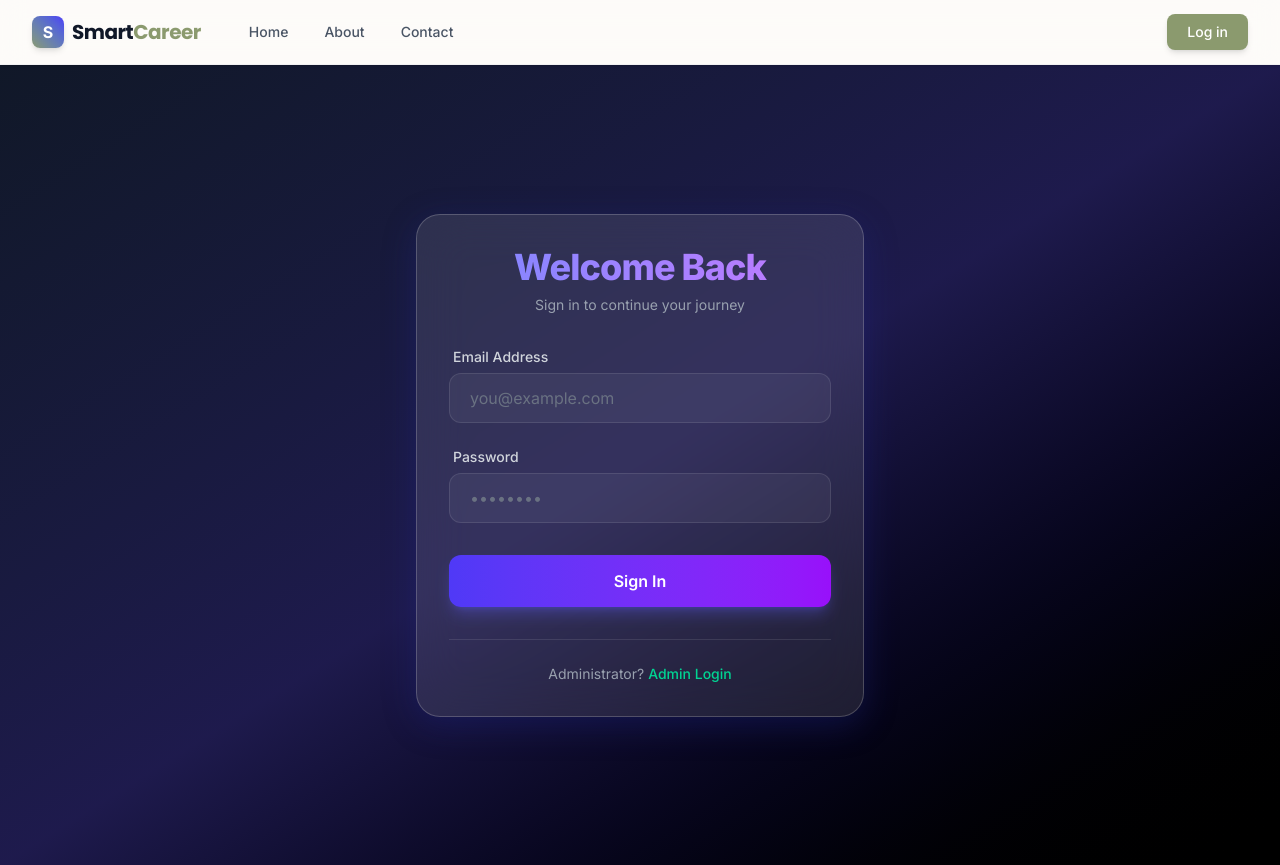
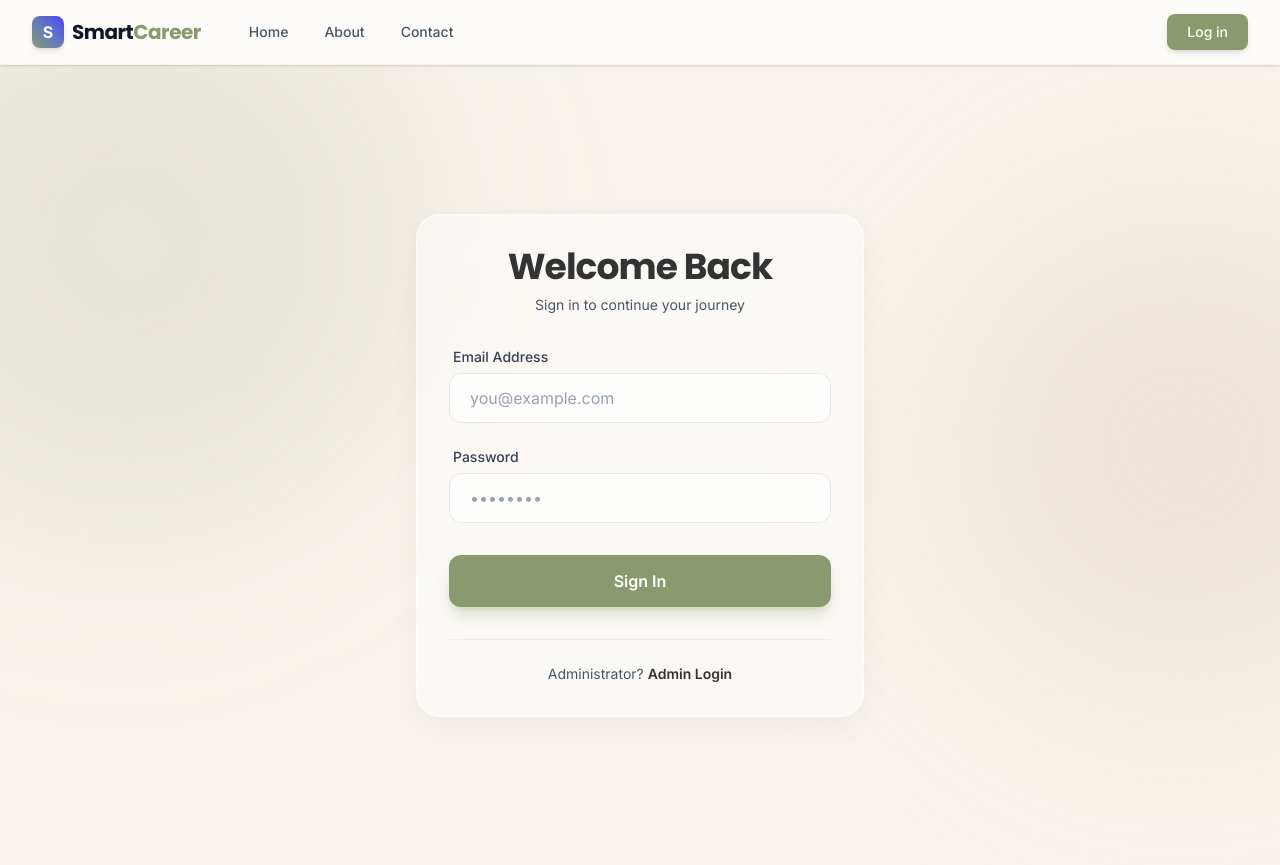
Before and after one commit to Jayumali369/placement-portal-major-project, a Next.js app in the folder frontend/: page /login in a window 1280 px wide. Built offline with nearby package versions, Linux system fonts and the light colour scheme.

Commit message:
style: update login page to match new light color palette and motion design

```diff
--- a/frontend/app/login/page.js
+++ b/frontend/app/login/page.js
@@ -1,7 +1,7 @@
 "use client";
 import { useState } from "react";
 import { useRouter } from "next/navigation";
-import Link from "next/link";
+import { motion } from "framer-motion";
 
 export default function LoginPage() {
   const router = useRouter();
@@ -37,31 +37,49 @@ export default function LoginPage() {
   };
 
   return (
-    <div className="min-h-screen bg-gradient-to-br from-gray-900 via-indigo-950 to-black flex flex-col items-center justify-center p-4">
-      <div className="w-full max-w-md bg-white/10 backdrop-blur-xl border border-white/20 p-8 rounded-3xl shadow-[0_8px_32px_0_rgba(31,38,135,0.37)] transform transition-all duration-500 hover:scale-[1.02]">
+    <div className="min-h-screen bg-[#f7f2eb] relative overflow-hidden flex flex-col items-center justify-center p-4 font-sans text-[#333333]">
+
+      {/* Animated Background Blobs matching Home Page */}
+      <motion.div
+        animate={{ scale: [1, 1.1, 1], rotate: [0, 90, 0] }}
+        transition={{ duration: 20, repeat: Infinity, ease: "linear" }}
+        className="absolute top-[-10%] left-[-10%] w-[40vw] h-[40vw] bg-[#8b9a6e]/20 rounded-full blur-[100px] mix-blend-multiply opacity-70 z-0"
+      />
+      <motion.div
+        animate={{ scale: [1, 1.2, 1], rotate: [0, -90, 0] }}
+        transition={{ duration: 25, repeat: Infinity, ease: "linear" }}
+        className="absolute top-[20%] right-[-10%] w-[35vw] h-[35vw] bg-[#eae2d6]/60 rounded-full blur-[100px] mix-blend-multiply opacity-70 z-0"
+      />
+
+      <motion.div
+        initial={{ opacity: 0, y: 20 }}
+        animate={{ opacity: 1, y: 0 }}
+        transition={{ duration: 0.5 }}
+        className="w-full max-w-md bg-white/50 backdrop-blur-xl border border-white/60 p-8 rounded-3xl shadow-[0_8px_30px_rgb(0,0,0,0.04)] transform transition-all relative z-10"
+      >
         <div className="text-center mb-8">
-          <h2 className="text-4xl font-extrabold text-transparent bg-clip-text bg-gradient-to-r from-indigo-400 to-purple-400 mb-2 tracking-tight">
+          <h2 className="text-4xl font-extrabold text-[#333333] mb-2 tracking-tight font-poppins">
             {isAdminMode ? "Admin Portal" : "Welcome Back"}
           </h2>
-          <p className="text-gray-400 text-sm">
+          <p className="text-gray-600 text-sm">
             {isAdminMode ? "Sign in to manage the placement platform" : "Sign in to continue your journey"}
           </p>
         </div>
 
         {error && (
-          <div className="bg-red-500/10 border border-red-500/50 text-red-400 p-4 rounded-xl mb-6 text-sm text-center animate-pulse">
+          <div className="bg-red-50 border border-red-200 text-red-600 p-4 rounded-xl mb-6 text-sm text-center animate-pulse">
             {error}
           </div>
         )}
 
         <form onSubmit={handleSubmit} className="flex flex-col gap-6">
           <div className="flex flex-col gap-1.5">
-            <label htmlFor="email" className="text-sm font-medium text-gray-300 pl-1">Email Address</label>
+            <label htmlFor="email" className="text-sm font-medium text-gray-700 pl-1">Email Address</label>
             <input
               type="email"
               required
               id="email"
-              className="w-full px-5 py-3 rounded-xl bg-white/5 border border-white/10 text-white placeholder-gray-500 focus:ring-2 focus:ring-indigo-500 focus:border-transparent outline-none transition-all"
+              className="w-full px-5 py-3 rounded-xl bg-white/80 border border-gray-200 text-[#333333] placeholder-gray-400 focus:ring-2 focus:ring-[#8b9a6e] focus:border-transparent outline-none transition-all"
               placeholder="you@example.com"
               value={formData.email}
               onChange={(e) => setFormData({...formData, email: e.target.value})}
@@ -69,12 +87,12 @@ export default function LoginPage() {
           </div>
 
           <div className="flex flex-col gap-1.5">
-            <label htmlFor="password" className="text-sm font-medium text-gray-300 pl-1">Password</label>
+            <label htmlFor="password" className="text-sm font-medium text-gray-700 pl-1">Password</label>
             <input
               type="password"
               required
               id="password"
-              className="w-full px-5 py-3 rounded-xl bg-white/5 border border-white/10 text-white placeholder-gray-500 focus:ring-2 focus:ring-indigo-500 focus:border-transparent outline-none transition-all"
+              className="w-full px-5 py-3 rounded-xl bg-white/80 border border-gray-200 text-[#333333] placeholder-gray-400 focus:ring-2 focus:ring-[#8b9a6e] focus:border-transparent outline-none transition-all"
               placeholder="••••••••"
               value={formData.password}
               onChange={(e) => setFormData({...formData, password: e.target.value})}
@@ -86,44 +104,43 @@ export default function LoginPage() {
             disabled={isLoading}
             className={`mt-2 w-full py-3.5 rounded-xl font-semibold text-white shadow-lg transform transition-all active:scale-95 disabled:opacity-70 disabled:cursor-not-allowed ${
               isAdminMode
-                ? "bg-gradient-to-r from-emerald-600 to-teal-600 hover:from-emerald-500 hover:to-teal-500 shadow-emerald-500/30"
-                : "bg-gradient-to-r from-indigo-600 to-purple-600 hover:from-indigo-500 hover:to-purple-500 shadow-indigo-500/30"
+                ? "bg-[#333333] hover:bg-[#1a1a1a] shadow-[#333333]/20"
+                : "bg-[#8b9a6e] hover:bg-[#7b8a5e] shadow-[#8b9a6e]/30"
             }`}
           >
             {isLoading ? "Signing in..." : (isAdminMode ? "Sign In as Admin" : "Sign In")}
           </button>
         </form>
 
-        <div className="mt-8 pt-6 border-t border-white/10 text-center">
+        <div className="mt-8 pt-6 border-t border-gray-200/60 text-center">
           {isAdminMode ? (
-            <p className="text-sm text-gray-400">
+            <p className="text-sm text-gray-600">
               Are you a student?{" "}
               <button
                 type="button"
                 onClick={() => setIsAdminMode(false)}
-                className="text-indigo-400 font-medium hover:text-indigo-300 transition-colors"
+                className="text-[#8b9a6e] font-semibold hover:text-[#7b8a5e] transition-colors"
               >
                 Student Login
               </button>
             </p>
           ) : (
-            <p className="text-sm text-gray-400">
+            <p className="text-sm text-gray-600">
               Administrator?{" "}
               <button
                 type="button"
                 onClick={() => {
                   setIsAdminMode(true);
-                  // Optionally prefill for demo convenience
                   setFormData({ email: "admin", password: "admin" });
                 }}
-                className="text-emerald-400 font-medium hover:text-emerald-300 transition-colors"
+                className="text-[#333333] font-semibold hover:text-black transition-colors"
               >
                 Admin Login
               </button>
             </p>
           )}
         </div>
-      </div>
+      </motion.div>
     </div>
   );
 }
```
